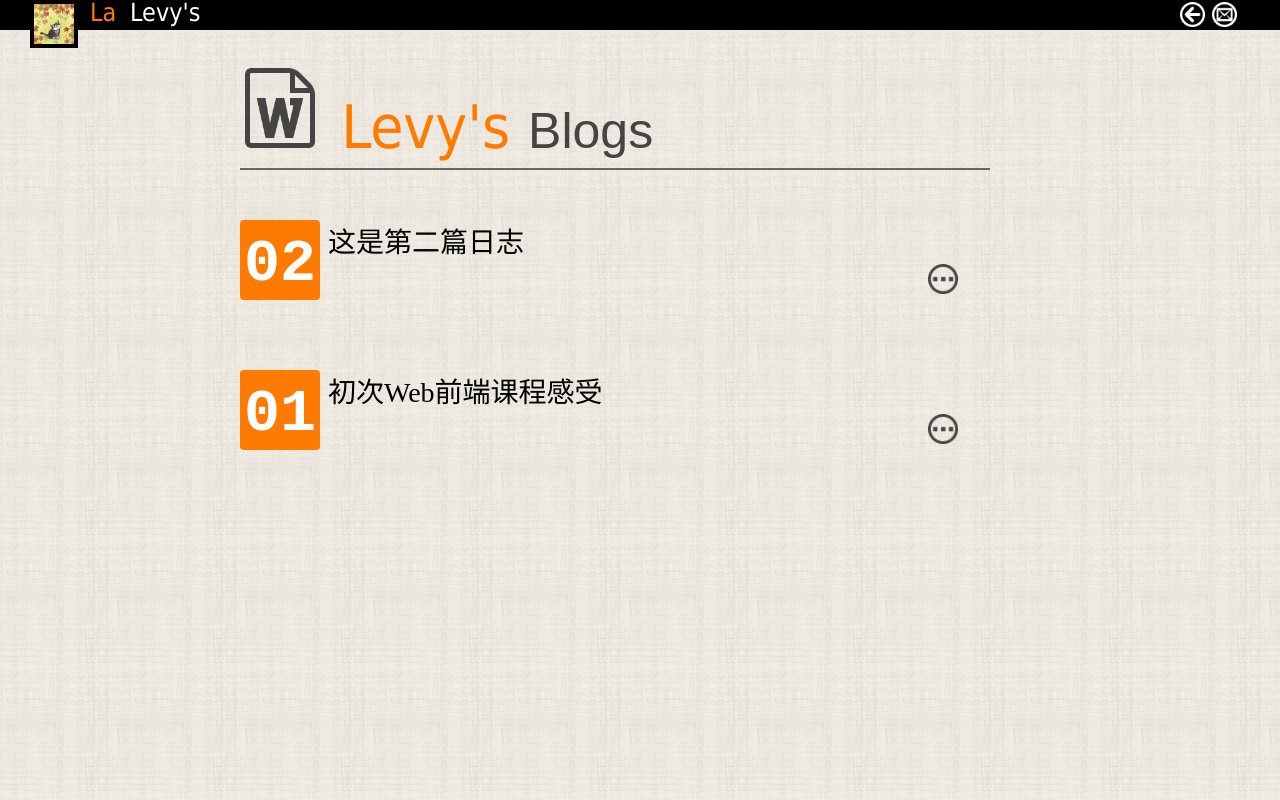
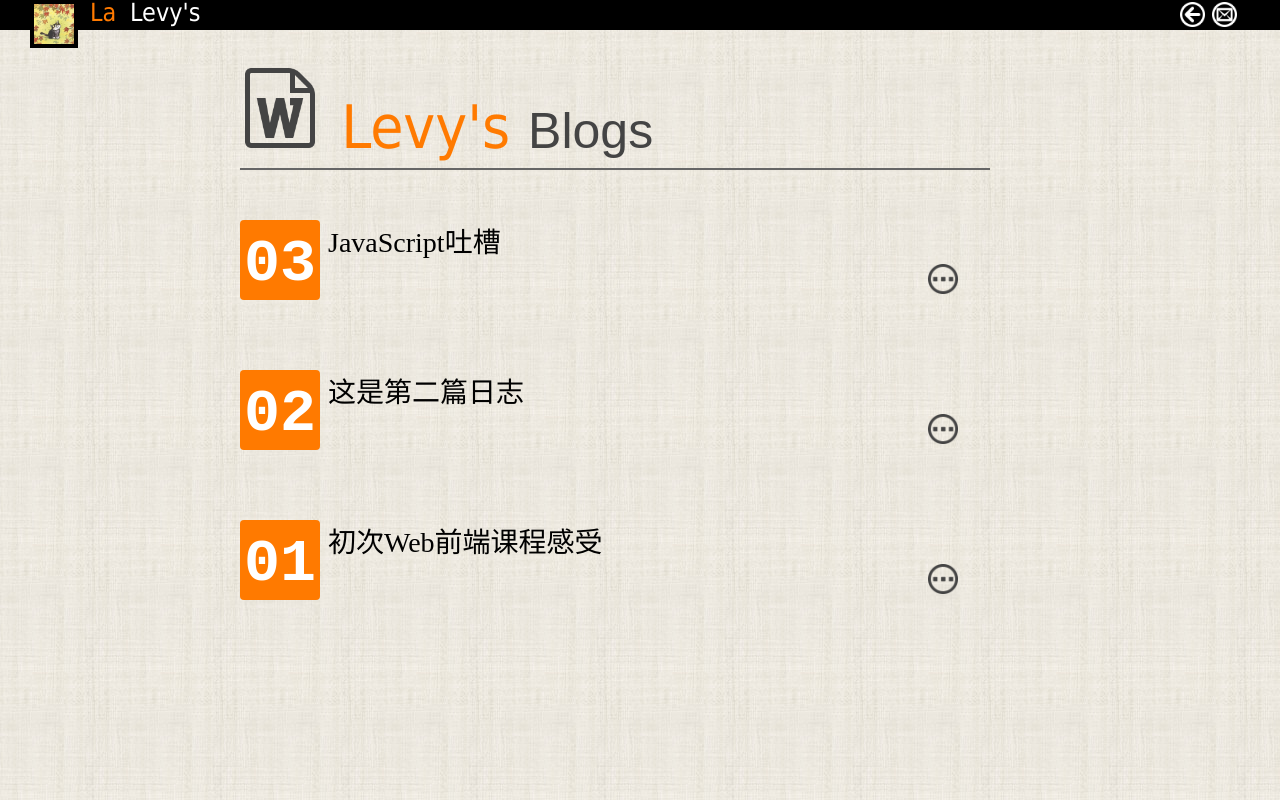
Before and after one commit to levythu/levythu.github.io, a plain HTML site: page page_blogs/bl_index.html in a window 1280 px wide. Drawn offline with Linux system fonts and the light colour scheme.

Commit message:
更新一篇日志+作业2

```diff
--- a/page_blogs/bl_index.html
+++ b/page_blogs/bl_index.html
@@ -235,6 +235,22 @@
             <div id="words2">&nbsp;Blogs</div>
         </div>
         <!-------------------------------------------->
+        <div id="hm3" class="displayer">
+        	<div class="blocker"></div>
+            <div class="disper"><div class="nor">03</div>
+            </div>
+            <div class="info">
+            	<div class="tit">JavaScript吐槽</div>
+                <div id="moreT3" onclick="changeFold(3,200);" class="moreT"></div>
+            </div>
+        </div>
+        <div id="det3" class="detail">
+        <p>纯粹为了吐槽Javascript的诸多坑爹之处...this指针，构造函数的奇怪的特判，各种奇葩的用法之中的各种小细节等等.....</p>
+        <p>不得不说js是个用起来很好用，一旦考起来要人命的东西（不过话说回来为什么会有这么雍爷向的语言考法啊喂！）</p>
+
+2014-07-03
+        </div>
+        <!-------------------------------------------->
         <div id="hm2" class="displayer">
         	<div class="blocker"></div>
             <div class="disper"><div class="nor">02</div>
```
Also changed, not shown: page_homework/hw_index.html (+8 -0 lines), page_homework/img/hm2pic.jpg (added), 1 other file.
